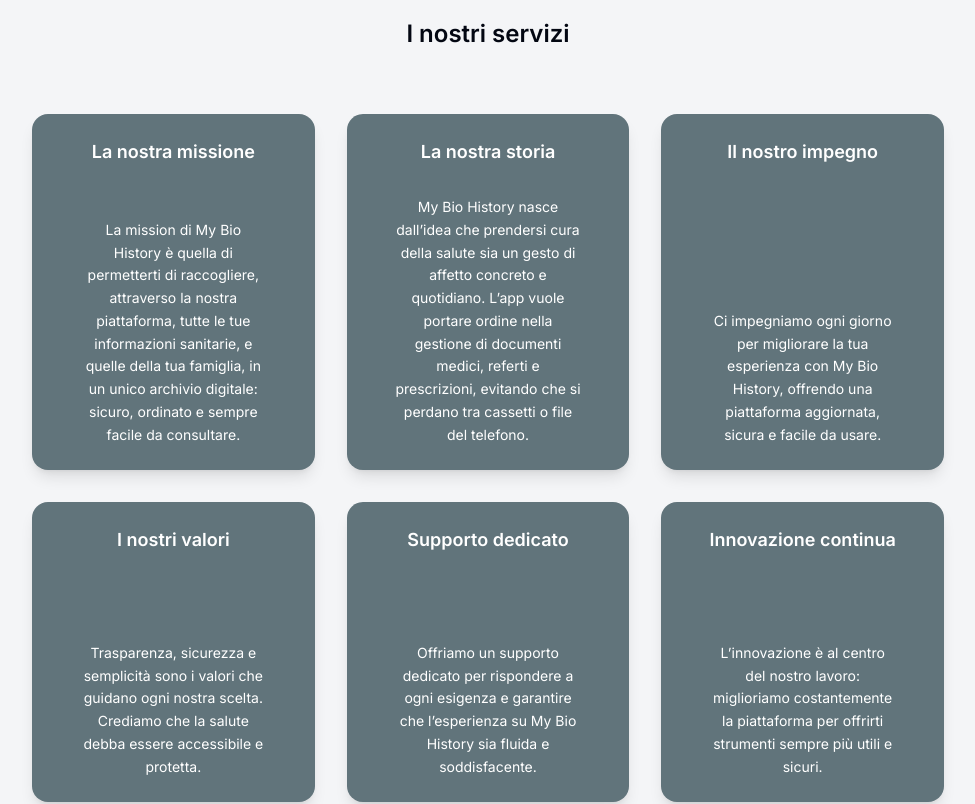
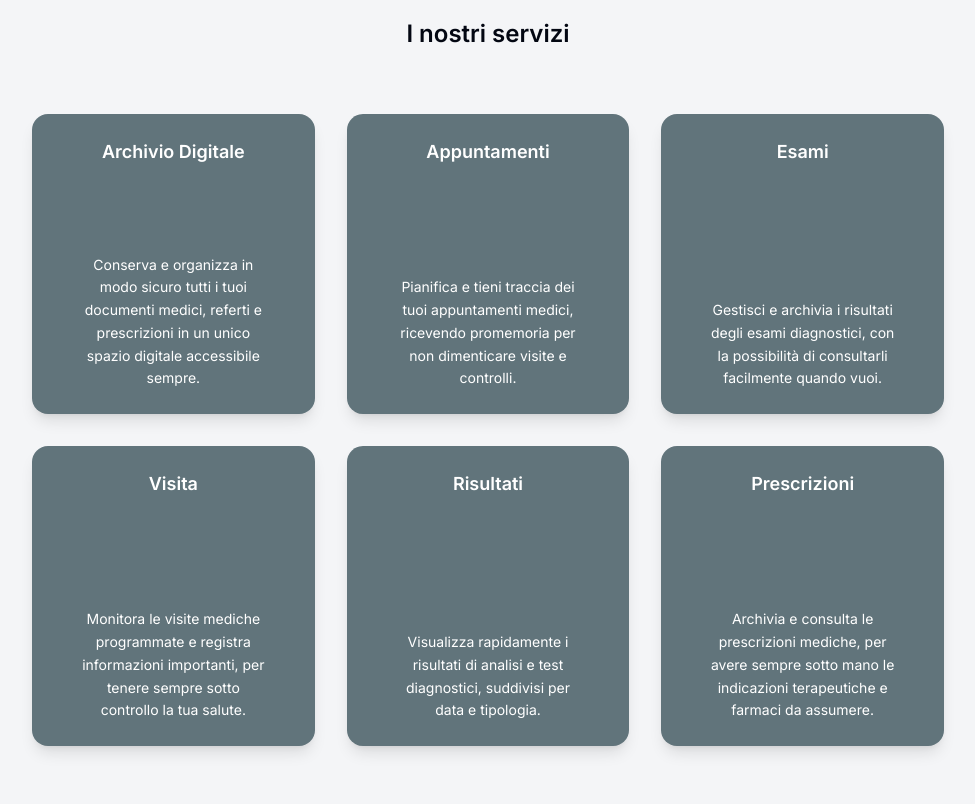
Before and after one commit to GiuseppeFavara97/my-bio-history-frontend, a Next.js app: page / in a window 1280 px wide. Shown: the part 1340-2144 px from the top of the page, without its empty margins (152-1127 px from the left). Built offline with nearby package versions, Linux system fonts and the light colour scheme.

Commit message:
aggiunta nuva descrizione dei servizi

```diff
--- a/src/components/home/home.tsx
+++ b/src/components/home/home.tsx
@@ -6,7 +6,6 @@
   return (
     <div className="flex items-center justify-center">
       <div className="mx-auto grid w-full max-w-7xl gap-12 px-6 py-12 lg:grid-cols-2">
-        {/* --- SEZIONE HERO --- */}
         <div>
           <h1 className="mt-6 max-w-[17ch] text-4xl font-semibold leading-tight tracking-tighter md:text-5xl xl:text-[3.25rem]">
             Innovazione e sicurezza per la tua salute
@@ -20,12 +19,10 @@
 
         <Separator className="my-12 lg:col-span-2 bg-gray-500" />
 
-        {/* --- SEZIONE CHI SIAMO --- */}
         <div className="lg:col-span-2">
           <h2 className="text-2xl font-semibold mb-8">Chi siamo</h2>
           <section className="w-full px-6 py-8 flex justify-center">
             <div className="grid grid-cols-1 md:grid-cols-2 gap-8 max-w-6xl w-full">
-              {/* Card 1 */}
               <Card
                 className="text-white shadow-lg border-none rounded-2xl transition-transform duration-300 hover:-translate-y-2 hover:shadow-xl min-h-[280px]"
                 style={{ backgroundColor: "#61747b" }}
@@ -42,8 +39,6 @@
                   ordinato e sempre facile da consultare, sia per te che per i tuoi cari.
                 </CardContent>
               </Card>
-
-              {/* Card 2 */}
               <Card
                 className="text-white shadow-lg border-none rounded-2xl transition-transform duration-300 hover:-translate-y-2 hover:shadow-xl min-h-[280px]"
                 style={{ backgroundColor: "#61747b" }}
@@ -68,37 +63,34 @@
 
         <Separator className="my-12 lg:col-span-2 bg-gray-500" />
 
-        {/* --- SEZIONE SERVIZI --- */}
         <div className="lg:col-span-2">
           <h2 className="text-2xl font-semibold mb-8 text-center">I nostri servizi</h2>
           <section className="w-full flex flex-col items-center justify-center px-6 sm:px-8 md:px-16 lg:px-32 py-8">
             <div className="grid grid-cols-1 md:grid-cols-2 lg:grid-cols-3 gap-8 w-full max-w-7xl">
-
-              {/* Esempio di card servizi */}
               {[
                 {
-                  titolo: "La nostra missione",
-                  testo: "La mission di My Bio History è quella di permetterti di raccogliere, attraverso la nostra piattaforma, tutte le tue informazioni sanitarie, e quelle della tua famiglia, in un unico archivio digitale: sicuro, ordinato e sempre facile da consultare."
+                  titolo: "Archivio Digitale",
+                  testo: "Conserva e organizza in modo sicuro tutti i tuoi documenti medici, referti e prescrizioni in un unico spazio digitale accessibile sempre."
                 },
                 {
-                  titolo: "La nostra storia",
-                  testo: "My Bio History nasce dall’idea che prendersi cura della salute sia un gesto di affetto concreto e quotidiano. L’app vuole portare ordine nella gestione di documenti medici, referti e prescrizioni, evitando che si perdano tra cassetti o file del telefono."
+                  titolo: "Appuntamenti",
+                  testo: "Pianifica e tieni traccia dei tuoi appuntamenti medici, ricevendo promemoria per non dimenticare visite e controlli."
                 },
                 {
-                  titolo: "Il nostro impegno",
-                  testo: "Ci impegniamo ogni giorno per migliorare la tua esperienza con My Bio History, offrendo una piattaforma aggiornata, sicura e facile da usare."
+                  titolo: "Esami",
+                  testo: "Gestisci e archivia i risultati degli esami diagnostici, con la possibilità di consultarli facilmente quando vuoi."
                 },
                 {
-                  titolo: "I nostri valori",
-                  testo: "Trasparenza, sicurezza e semplicità sono i valori che guidano ogni nostra scelta. Crediamo che la salute debba essere accessibile e protetta."
+                  titolo: "Visita",
+                  testo: "Monitora le visite mediche programmate e registra informazioni importanti, per tenere sempre sotto controllo la tua salute."
                 },
                 {
-                  titolo: "Supporto dedicato",
-                  testo: "Offriamo un supporto dedicato per rispondere a ogni esigenza e garantire che l’esperienza su My Bio History sia fluida e soddisfacente."
+                  titolo: "Risultati",
+                  testo: "Visualizza rapidamente i risultati di analisi e test diagnostici, suddivisi per data e tipologia."
                 },
                 {
-                  titolo: "Innovazione continua",
-                  testo: "L’innovazione è al centro del nostro lavoro: miglioriamo costantemente la piattaforma per offrirti strumenti sempre più utili e sicuri."
+                  titolo: "Prescrizioni",
+                  testo: "Archivia e consulta le prescrizioni mediche, per avere sempre sotto mano le indicazioni terapeutiche e farmaci da assumere."
                 }
               ].map((servizio, i) => (
                 <Card
```
